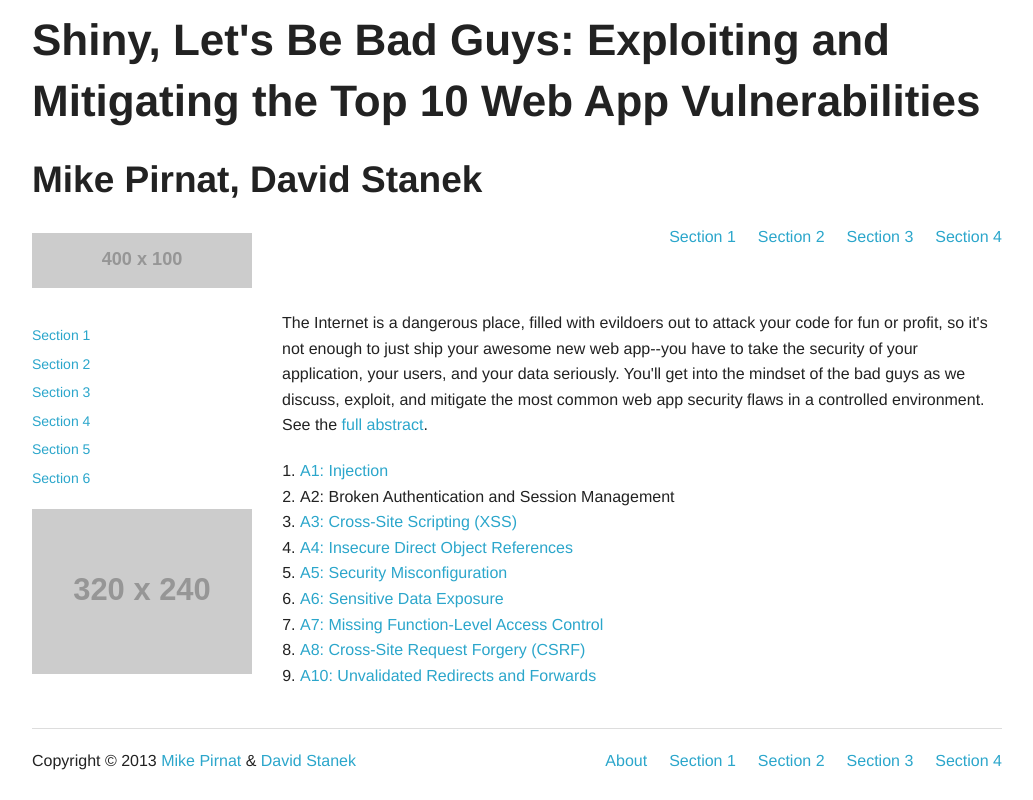
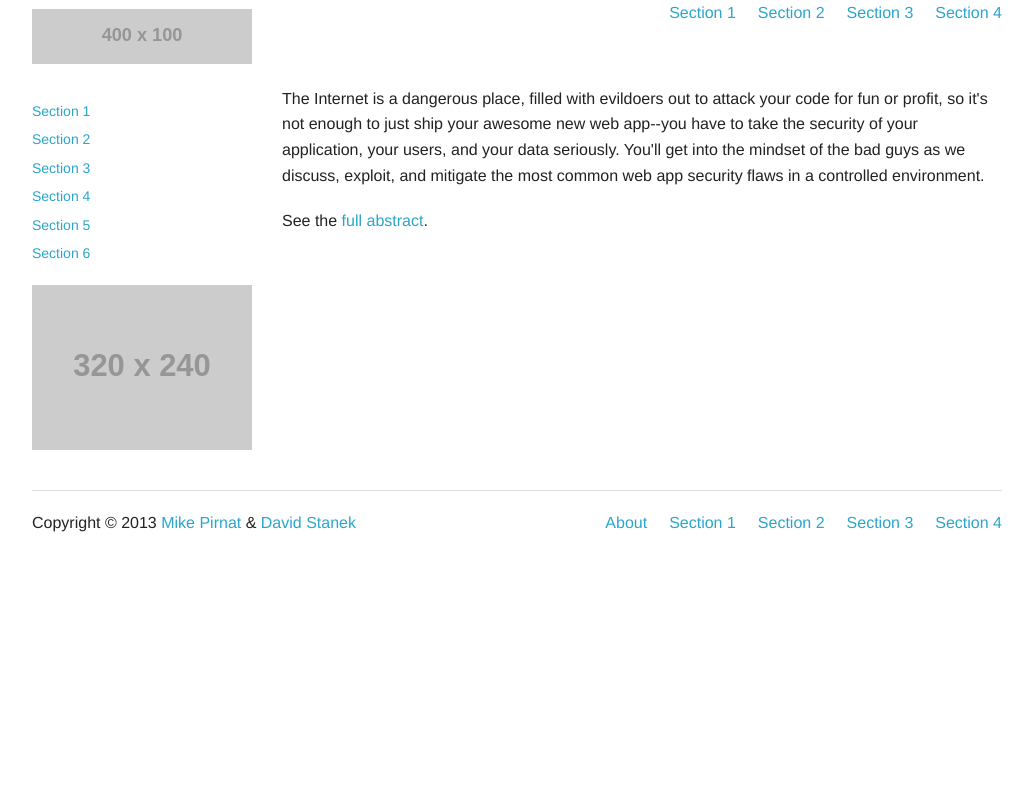
Before and after one commit to mpirnat/lets-be-bad-guys, a Django app: page / in a window 1280 px wide. Shown: the whole page, without its empty margins (123-1156 px from the left). Run offline with Django 3.2, Linux system fonts and the light colour scheme; grey boxes labelled with a size stand in for pictures from a placeholder-image service; some libraries are stand-ins or nearby versions.

Commit message:
Cleans up navigation on homepage

```diff
--- a/badguys_project/templates/index.html
+++ b/badguys_project/templates/index.html
@@ -1,9 +1,4 @@
 {% extends "base.html" %}
-
-{% block header %}
-<h1>Shiny, Let's Be Bad Guys: Exploiting and Mitigating the Top 10 Web App Vulnerabilities</h1>
-<h2>Mike Pirnat, David Stanek</h2>
-{% endblock %}
 
 {% block content %}
 
@@ -13,22 +8,16 @@
     new web app--you have to take the security of your application, your users,
     and your data seriously. You'll get into the mindset of the bad guys as we
     discuss, exploit, and mitigate the most common web app security flaws in a
-    controlled environment. See the <a href="{% url 'about' %}">full abstract</a>.
-    </p>
-</div>
-
-<div id="toc">
-    <ol>
-        <li><a href="{% url 'injection' %}">A1: Injection</a></li>
-        <li>A2: Broken Authentication and Session Management</li>
-        <li><a href="{% url 'xss' %}">A3: Cross-Site Scripting (XSS)</a></li>
-        <li><a href="{% url 'direct-object-references' %}">A4: Insecure Direct Object References</a></li>
-        <li><a href="{% url 'misconfig' %}">A5: Security Misconfiguration</a></li>
-        <li><a href="{% url 'exposure' %}">A6: Sensitive Data Exposure</a></li>
-        <li><a href="{% url 'access-control' %}">A7: Missing Function-Level Access Control</a></li>
-        <li><a href="{% url 'csrf' %}">A8: Cross-Site Request Forgery (CSRF)</a></li>
-        <li><a href="{% url 'redirects' %}">A10: Unvalidated Redirects and Forwards</a></li>
-    </ol>
+    controlled environment.</p>
+    <p>See the <a href="{% url 'about' %}">full abstract</a>.</p>
 </div>
 
 {% endblock %}
+
+{% block extra_topnav %}
+<li><a href="{% url 'injection' %}">Next</a></li>
+{% endblock %}
+
+{% block extra_botnav %}
+<li><a href="{% url 'injection' %}">Next</a></li>
+{% endblock %}
```
